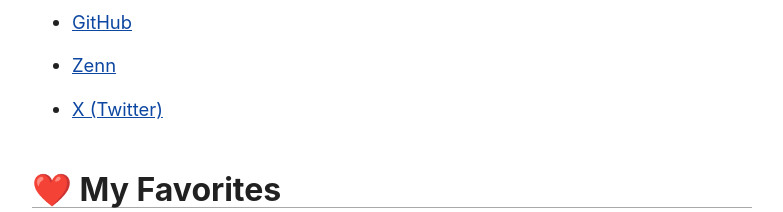
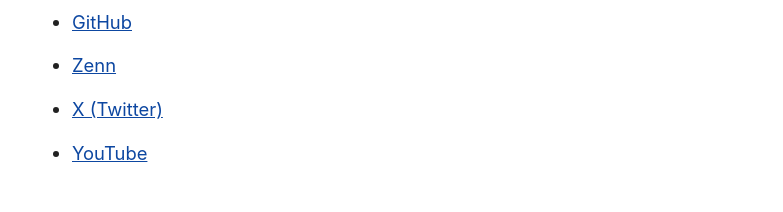
Before and after one commit to tkmfujise/tkmfujise.github.io, a plain HTML site: page output/index.html in a window 1280 px wide. Shown: the part 534-746 px from the top of the page, without its empty margins (248-1031 px from the left). Drawn offline with Linux system fonts and the light colour scheme.

Commit message:
Add YouTube link

```diff
--- a/output/index.html
+++ b/output/index.html
@@ -39,6 +39,9 @@
 </li>
 <li>
 <p><a href="https://x.com/tkmfujise" target="_blank" rel="noopener">X (Twitter)</a></p>
+</li>
+<li>
+<p><a href="https://www.youtube.com/@tkmfujise" target="_blank" rel="noopener">YouTube</a></p>
 </li>
 </ul>
 </div>
```
Also changed, not shown: 1 other file.
